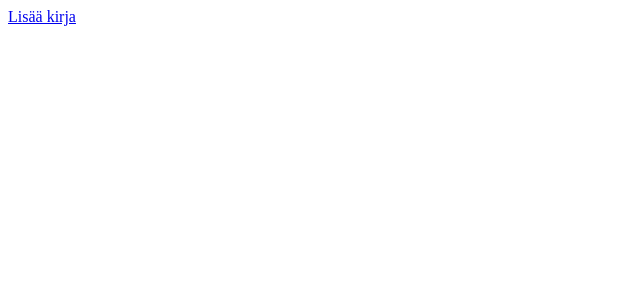
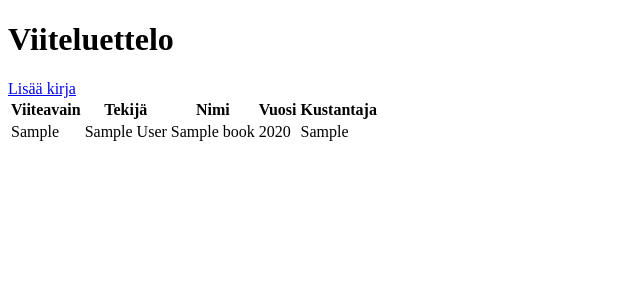
Before and after one commit to source-exp/LaTeX-viitteiden-hallinta, a Flask app: page / in a window 1280 px wide. Before the commit the part shown is almost empty. Shown: the top 300 px of the page, without its empty margins (0-640 px from the left). Run offline with Flask 3, Linux system fonts and the light colour scheme; tables that the repository leaves empty hold one stand-in row (values such as "Sample post").

Commit message:
List added books for user

```diff
--- a/src/app.py
+++ b/src/app.py
@@ -1,11 +1,12 @@
 import flask
 from config import app
-from db_helper import add
+from db_helper import add, get_all
 
 
 @app.route('/')
 def index():
-    return flask.render_template('index.html')
+    books = get_all()
+    return flask.render_template('index.html', books = books)
 
 @app.route("/books/new")
 def new_book():
--- a/src/db_helper.py
+++ b/src/db_helper.py
@@ -63,6 +63,13 @@ def add(cite_key, author, title, year, publisher):
     db.session.commit()
     return result.lastrowid
 
+def get_all():
+    """Return all book references, newest first."""
+    sql = text(
+        "SELECT id, cite_key, author, title, year, publisher "
+        "FROM books ORDER BY id DESC"
+    )
+    return db.session.execute(sql).mappings().all()
 
 if __name__ == "__main__":
     with app.app_context():
--- a/src/templates/index.html
+++ b/src/templates/index.html
@@ -4,7 +4,36 @@
         <title>LaTeX viitteiden hallinta</title>
     </head>
 
-    <body>
+    </body>
+        <h1>Viiteluettelo</h1>
         <a href="/books/new">Lisää kirja</a>
+
+        {% if books %}
+        <table>
+            <thead>
+                <tr>
+                    <th>Viiteavain</th>
+                    <th>Tekijä</th>
+                    <th>Nimi</th>
+                    <th>Vuosi</th>
+                    <th>Kustantaja</th>
+                </tr>
+            </thead>
+            <tbody>
+                {% for book in books %}
+                <tr>
+                    <td>{{ book.cite_key }}</td>
+                    <td>{{ book.author }}</td>
+                    <td>{{ book.title }}</td>
+                    <td>{{ book.year }}</td>
+                    <td>{{ book.publisher }}</td>
+                </tr>
+                {% endfor %}
+            </tbody>
+        </table>
+        {% else %}
+        <p>Ei vielä lisättyjä lähteitä.</p>
+        {% endif %}
     </body>
+
 </html>
```
